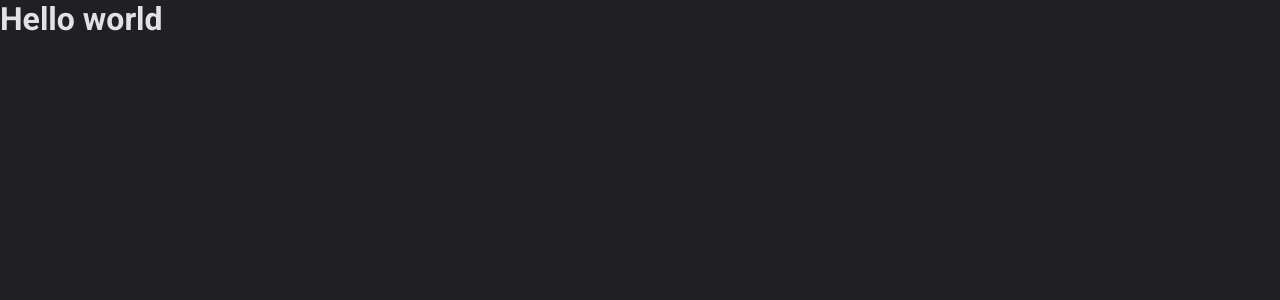
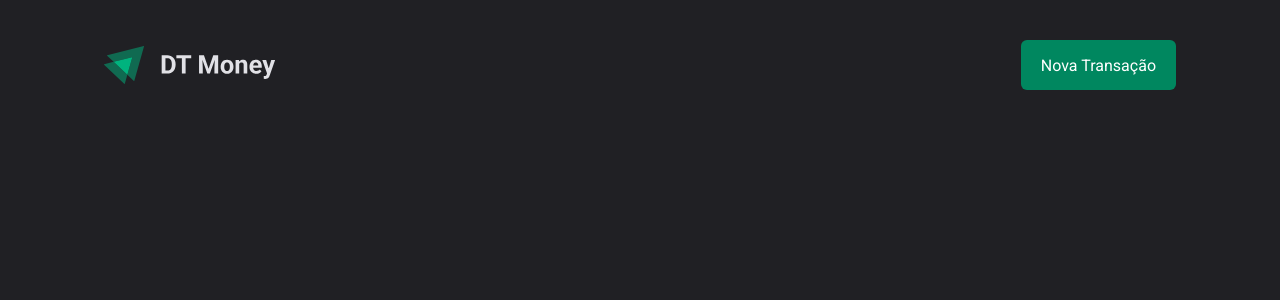
Before and after one commit to marcoscuomo/dt-money, a React (Vite) app: page / in a window 1280 px wide. Shown: the top 300 px of the page. Built offline with nearby package versions, Linux system fonts and the light colour scheme.

Commit message:
feat: componente header

```diff
--- a/src/App.tsx
+++ b/src/App.tsx
@@ -1,4 +1,5 @@
 import { ThemeProvider } from "styled-components";
+import { Transactions } from "./pages/Transactions";
 import { GlobalStyle } from "./styles/global";
 import { defaultTheme } from "./styles/themes/default";
 
@@ -7,7 +8,7 @@
   return (
     <ThemeProvider theme={defaultTheme}>
       <GlobalStyle />
-      <h1>Hello world</h1>
+      <Transactions />
     </ThemeProvider>
   )
 }
--- /dev/null
+++ b/src/components/Header/index.tsx
@@ -0,0 +1,15 @@
+import { HeaderContainer, HeaderContent, NewTransactionButton } from "./styles";
+
+import logoImg from '../../assets/logo.svg';
+
+export function Header() {
+    return(
+      <HeaderContainer>
+        <HeaderContent>
+            <img src={logoImg} alt="" />
+
+            <NewTransactionButton>Nova Transação</NewTransactionButton>
+        </HeaderContent>
+      </HeaderContainer>
+    )
+  }
--- /dev/null
+++ b/src/components/Header/styles.ts
@@ -0,0 +1,31 @@
+import styled from "styled-components";
+
+export const HeaderContainer = styled.header`
+  padding: 2.5rem 0 7.5rem;
+`;
+
+export const HeaderContent = styled.div`
+  width: 100%;
+  max-width: 1120px;
+  margin: 0 auto;
+  padding: 0 1.5rem;
+
+  display: flex;
+  justify-content: space-between;
+  align-items: center;
+`;
+
+export const NewTransactionButton = styled.button`
+  height: 50px;
+  border: 0;
+  background: ${props => props.theme["green-500"]};
+  color: ${props => props.theme.white};
+  padding: 0 1.25rem;
+  border-radius: 6px;
+  cursor: pointer;
+
+  &:hover {
+    background: ${props => props.theme["green-700"]};
+    transition: background-color 0.5s
+  }
+`;
--- /dev/null
+++ b/src/pages/Transactions/index.tsx
@@ -0,0 +1,9 @@
+import { Header } from "../../components/Header";
+
+export function Transactions() {
+  return(
+    <div>
+      <Header />
+    </div>
+  )
+}
```
Also changed, not shown: src/assets/logo.svg (added), src/pages/Transactions/styles.ts (added).
